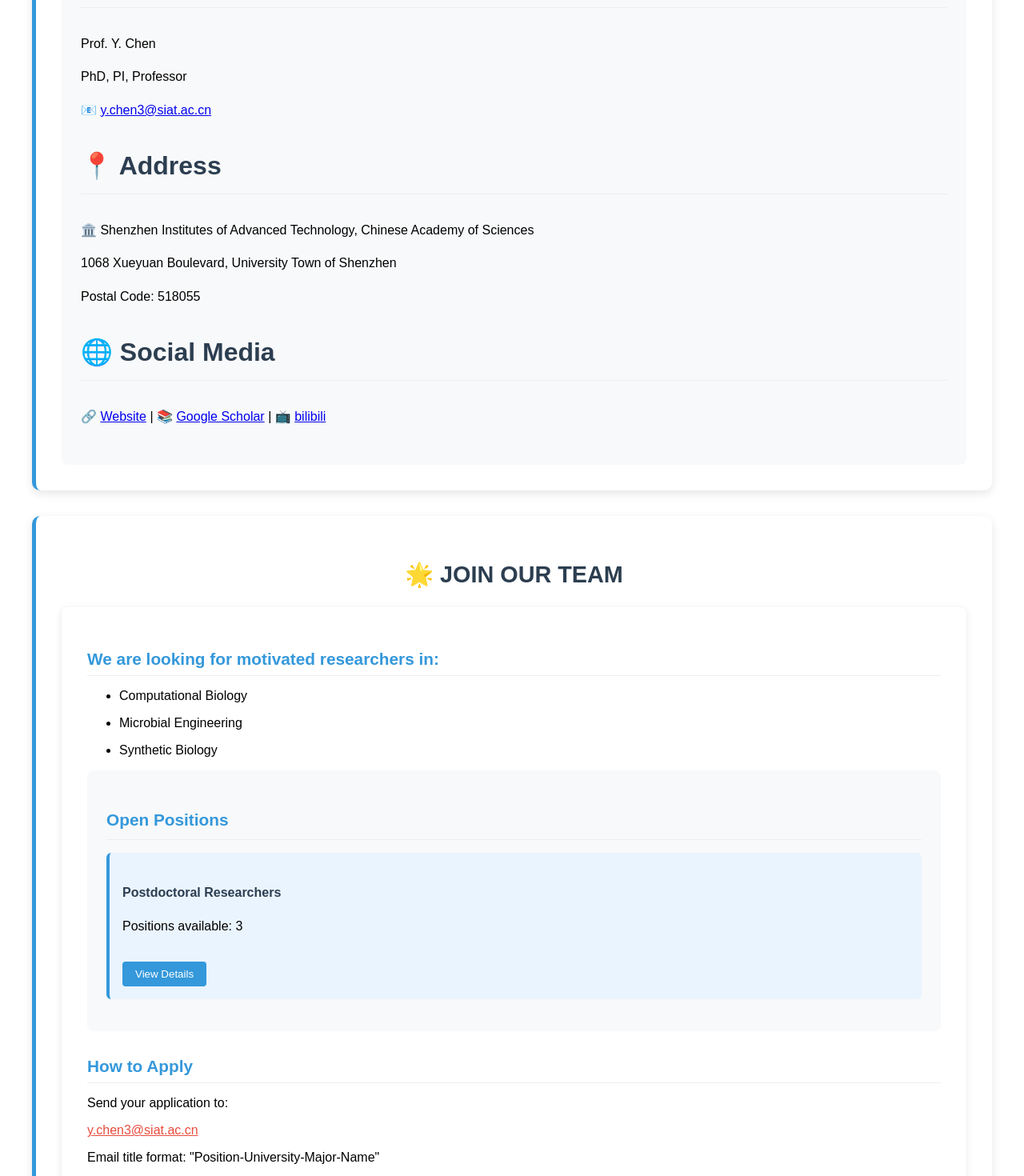
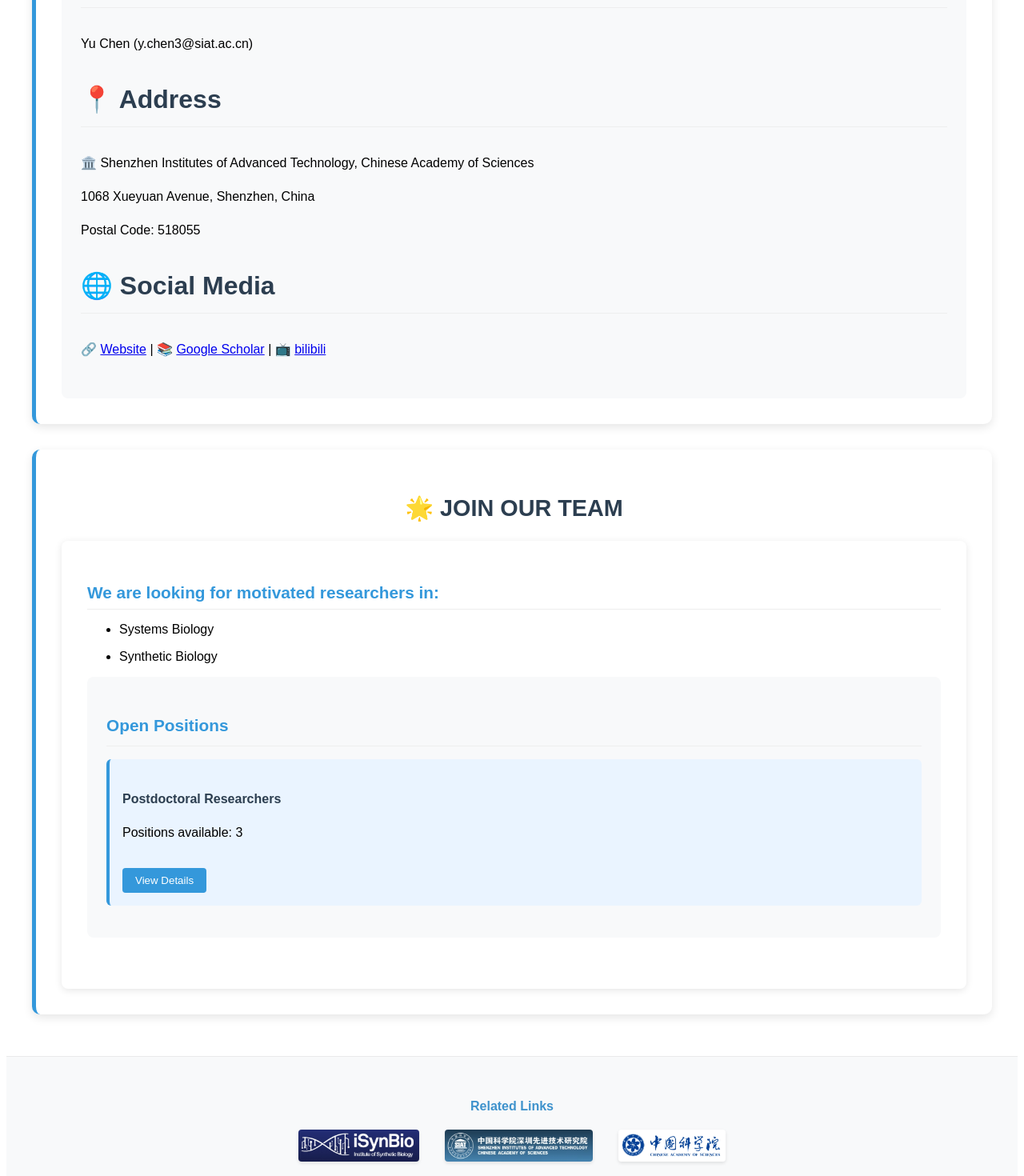
Before and after one commit to huangyuanyuan98/ChenYuLab-Website, a Vue app: page /contact in a window 1280 px wide. Shown: the part 420-1890 px from the top of the page at 80% size. Built offline with nearby package versions, Linux system fonts and the light colour scheme.

Commit message:
Update content for Key Publications and Contact pages

```diff
--- a/src/NavbarMenu/ContactPage.vue
+++ b/src/NavbarMenu/ContactPage.vue
@@ -7,16 +7,16 @@
         <!-- Email -->
         <div class="contact-section">
           <h3 class="section-title">{{ currentLanguage === 'zh' ? '✉️ 邮箱' : '✉️ Email' }}</h3>
-          <p>{{ currentLanguage === 'zh' ? '陈禹教授' : 'Prof. Y. Chen' }}</p>
-          <p>{{ currentLanguage === 'zh' ? '博士生导师，课题组长' : 'PhD, PI, Professor' }}</p>
-          <p>📧 <a :href="`mailto:${email}`">{{ email }}</a></p>
+          <p>{{ currentLanguage === 'zh' ? '陈禹教授' : 'Yu Chen (y.chen3@siat.ac.cn)' }}</p>
+          <!-- <p>{{ currentLanguage === 'zh' ? '博士生导师，课题组长' : 'PhD, PI, Professor' }}</p> -->
+          <!-- <p>📧 <a :href="`mailto:${email}`">{{ email }}</a></p> -->
         </div>
 
         <!-- Address -->
         <div class="contact-section">
           <h3 class="section-title">{{ currentLanguage === 'zh' ? '📍 地址' : '📍 Address' }}</h3>
           <p>🏛️ {{ currentLanguage === 'zh' ? '中国科学院深圳先进技术研究院' : 'Shenzhen Institutes of Advanced Technology, Chinese Academy of Sciences' }}</p>
-          <p>{{ currentLanguage === 'zh' ? '深圳市南山区学苑大道1068号' : '1068 Xueyuan Boulevard, University Town of Shenzhen' }}</p>
+          <p>{{ currentLanguage === 'zh' ? '深圳市南山区学苑大道1068号' : '1068 Xueyuan Avenue, Shenzhen, China' }}</p>
           <p>{{ currentLanguage === 'zh' ? '邮编：518055' : 'Postal Code: 518055' }}</p>
         </div>
 
@@ -44,8 +44,8 @@
         <div class="research-areas">
           <h3>{{ currentLanguage === 'zh' ? '我们正在招募以下方向的优秀研究人员' : 'We are looking for motivated researchers in:' }}</h3>
           <ul>
-            <li><p>{{ currentLanguage === 'zh' ? '计算生物学' : 'Computational Biology' }}</p></li>
-            <li><p>{{ currentLanguage === 'zh' ? '微生物工程' : 'Microbial Engineering' }}</p></li>
+            <li><p>{{ currentLanguage === 'zh' ? '系统生物学' : 'Systems Biology' }}</p></li>
+            <!-- <li><p>{{ currentLanguage === 'zh' ? '微生物工程' : 'Microbial Engineering' }}</p></li> -->
             <li><p>{{ currentLanguage === 'zh' ? '合成生物学' : 'Synthetic Biology' }}</p></li>
           </ul>
 
@@ -77,14 +77,6 @@
                 (currentLanguage === 'zh' ? '查看详情' : 'View Details') }}
             </button>
           </div>
-        </div>
-
-        <div class="application">
-          <h3>{{ currentLanguage === 'zh' ? '申请方式' : 'How to Apply' }}</h3>
-          <p>{{ currentLanguage === 'zh' ? '请将简历发送至：' : 'Send your application to:' }}</p>
-          <a href="mailto:y.chen3@siat.ac.cn" class="email-link">y.chen3@siat.ac.cn</a>
-          <p v-if="currentLanguage === 'zh'">邮件标题注明："应聘岗位-学校名称-专业-姓名"</p>
-          <p v-else>Email title format: "Position-University-Major-Name"</p>
         </div>
       </div>
     </div>
--- a/src/NavbarMenu/ResearchPage.vue
+++ b/src/NavbarMenu/ResearchPage.vue
@@ -108,13 +108,29 @@ const researchContent = {
         <div class="publication">
           <div class="pub-number">1.</div>
           <div class="pub-content">
+            <a :href="'https://doi.org/10.1016/j.tibtech.2026.02.007'" target="_blank">
+            <strong>Genome-scale modeling for rational design of microbial cells and cocultures.</strong></a><br>
+            <em>Trends Biotechnol</em> (2026)
+          </div>
+        </div>
+        <div class="publication">
+          <div class="pub-number">2.</div>
+          <div class="pub-content">
+            <a :href="'https://doi.org/10.1016/j.tibtech.2026.01.004'" target="_blank">
+            <strong>Toward unbiased objective functions in constraint-based modeling.</strong></a><br>
+            <em>Trends Biotechnol</em> (2026)
+          </div>
+        </div>
+        <div class="publication">
+          <div class="pub-number">3.</div>
+          <div class="pub-content">
             <a :href="'https://doi.org/10.1038/s41596-023-00931-7'" target="_blank">
             <strong>Reconstruction, simulation and analysis of enzyme-constrained metabolic models using GECKO Toolbox 3.0.</strong></a><br>
             <em>Nat Protoc</em> (2024) [ESI Highly Cited Paper, highlighted by Nature Reviews Genetics & Current Opinion]
           </div>
         </div>
         <div class="publication">
-          <div class="pub-number">2.</div>
+          <div class="pub-number">4.</div>
           <div class="pub-content">
             <a :href="'https://doi.org/10.1073/pnas.2114622119'" target="_blank">
             <strong>Yeast has evolved to minimize protein resource cost for synthesizing amino acids.</strong></a><br>
@@ -122,7 +138,7 @@ const researchContent = {
           </div>
         </div>
         <div class="publication">
-          <div class="pub-number">3.</div>
+          <div class="pub-number">5.</div>
           <div class="pub-content">
             <a :href="'https://doi.org/10.1073/pnas.2108391118'" target="_blank">
             <strong>In vitro turnover numbers do not reflect in vivo activities of yeast enzymes.</strong></a><br>
@@ -130,7 +146,7 @@ const researchContent = {
           </div>
         </div>
         <div class="publication">
-          <div class="pub-number">4.</div>
+          <div class="pub-number">6.</div>
           <div class="pub-content">
             <a :href="'https://doi.org/10.15252/msb.202010093'" target="_blank">
             <strong>Proteome constraints reveal targets for improving microbial fitness in nutrient-rich environments.</strong></a><br>
@@ -138,7 +154,7 @@ const researchContent = {
           </div>
         </div>
         <div class="publication">
-          <div class="pub-number">5.</div>
+          <div class="pub-number">7.</div>
           <div class="pub-content">
             <a :href="'https://doi.org/10.1073/pnas.2020154118'" target="_blank">
             <strong>Yeast optimizes metal utilization based on metabolic network and enzyme kinetics.</strong></a><br>
@@ -146,7 +162,7 @@ const researchContent = {
           </div>
         </div>
         <div class="publication">
-          <div class="pub-number">6.</div>
+          <div class="pub-number">8.</div>
           <div class="pub-content">
             <a :href="'https://doi.org/10.1073/pnas.1906569116'" target="_blank">
             <strong>Energy metabolism controls phenotypes by protein efficiency and allocation.</strong></a><br>
```
